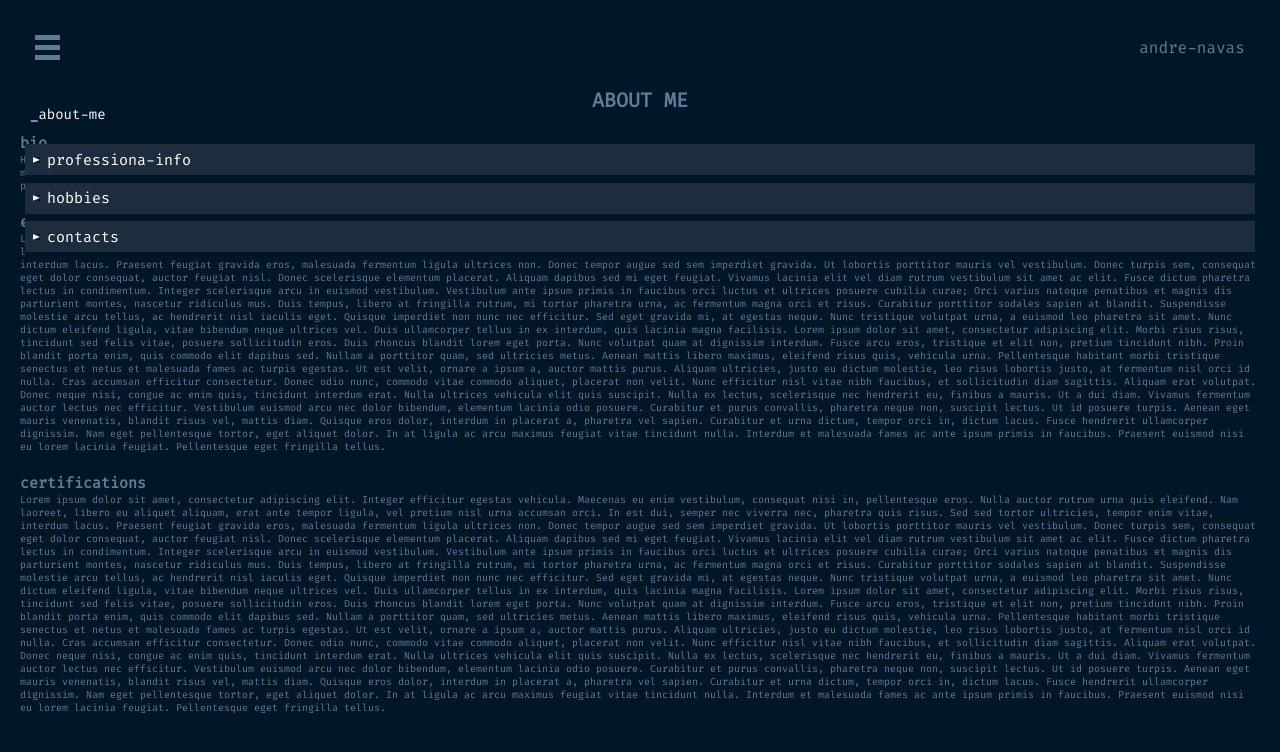
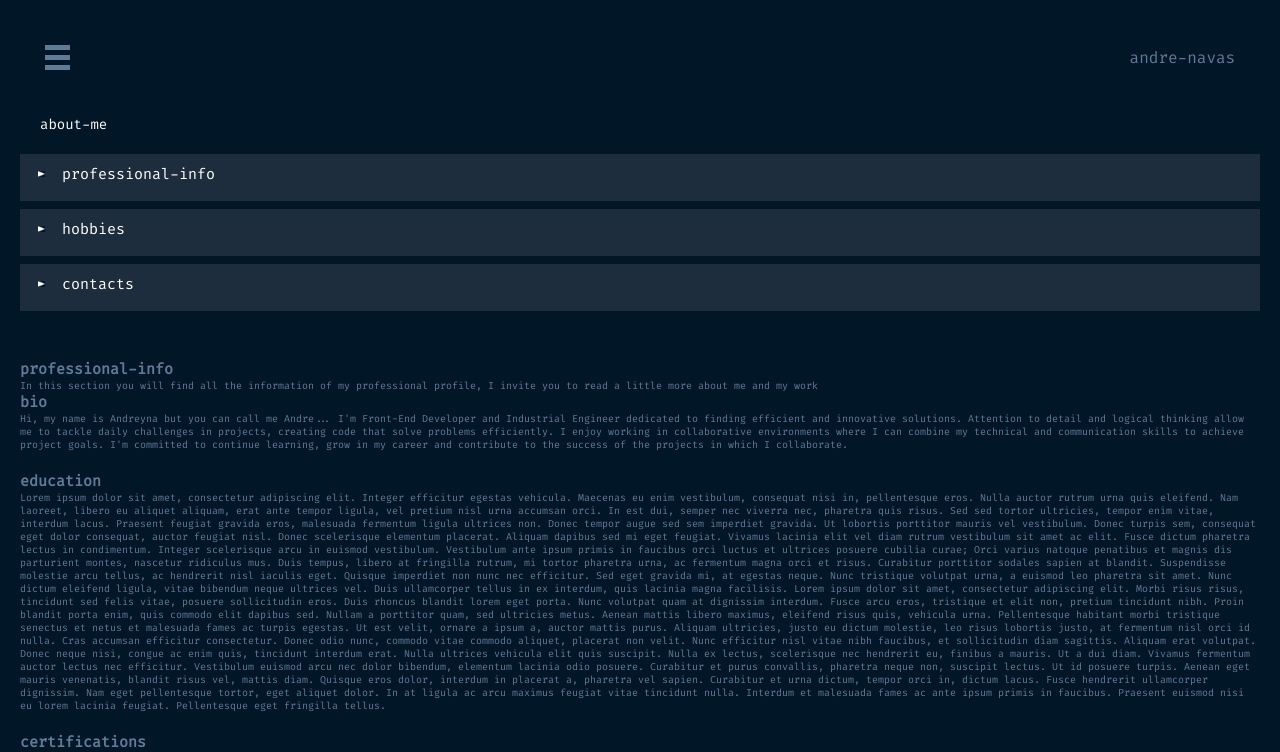
Before and after one commit to andrenavas/portfolio, a React (Vite) app: page /about in a window 1280 px wide. Shown: the top 752 px of the page. Built offline with nearby package versions, Linux system fonts and the light colour scheme.

Commit message:
ADD: submenu in about me view

```diff
--- a/src/components/Footer.css
+++ b/src/components/Footer.css
@@ -7,6 +7,7 @@
     font-size: 14px;
     color: #607B96;
     border: 1px solid #1E2D3D;
+    border-radius: 0 0 8px 8px;
     padding: 10px;
 }
 
--- /dev/null
+++ b/src/components/Sidebar.css
@@ -0,0 +1,54 @@
+.about-me-header {
+  text-align: center;
+}
+
+.vertical-menu {
+  color: #FFF;
+  font-size: 15px;
+}
+
+.container-list {
+  display: flex;
+  flex-direction: column;
+  gap: 0.5em;
+}
+
+.container-list a {
+  display: flex;
+  align-items: center;
+  gap: 0.5em;
+  width: 100%;
+  background: #1E2D3D;
+  margin-bottom: 0.5em;
+}
+
+.vector-img {
+  display: flex;
+  width: 7px;
+  height: 6px;
+  margin-left: 0.5em;
+  margin-right: 10px;
+}
+
+.vertical-menu ul {
+  list-style-type: none;
+  padding: 0;
+}
+
+.vertical-menu ul li {
+  cursor: pointer;
+  padding: 10px;
+  background-color: #1E2D3D;
+}
+
+.vertical-menu ul li:hover {
+  background-color: #eee;
+  color: #1E2D3D;
+}
+
+.vertical-menu ul ul {
+  padding-left: 20px;
+  display: flex;
+  flex-direction: column;
+  gap: 0.5em;
+}
--- /dev/null
+++ b/src/components/Sidebar.tsx
@@ -0,0 +1,43 @@
+import './Sidebar.css'
+import { useState } from 'react';
+import vector from '../assets/img/vector.png';
+const Sidebar = () => {
+  const [showSubMenu, setShowSubMenu] = useState(false);
+
+  const toggleSubMenu = () => {
+    setShowSubMenu(!showSubMenu);
+  };
+
+  return (
+    <div className="about-me-content">
+      <div className="vertical-menu">
+        <ul className='container-list'>
+          <li onClick={toggleSubMenu}>
+            <a href='#professional-info'>
+              <img className='vector-img' src={vector} alt='vector' />
+              professional-info
+            </a>
+          </li>
+          {showSubMenu && (
+            <ul>
+              <li><a href='#bio'>bio</a></li>
+              <li><a href='#education'>education</a></li>
+              <li><a href='#technologies'>technologies</a></li>
+              <li><a href='#certifications'>certifications</a></li>
+            </ul>
+          )}
+          <li><a href='#hobbies'>
+            <img className='vector-img' src={vector} alt='vector' />
+            hobbies
+          </a></li>
+          <li> <a href='#contacts'>
+            <img className='vector-img' src={vector} alt='vector' />
+            contacts
+          </a></li>
+        </ul>
+      </div>
+    </div>
+  )
+}
+
+export default Sidebar;
--- a/src/views/About.css
+++ b/src/views/About.css
@@ -1,3 +1,8 @@
+.about-header{
+  /* border-bottom: 1px solid #1E2D3D; */
+  margin: 1em;
+  padding: 1em;
+}
 .container-title-about {
   margin: 2em;
 }
@@ -7,42 +12,7 @@
   font-size: 14px;
 }
 
-.container-list {
-  color: #FFF;
-  font-size: 15px;
-  display: flex;
-  flex-direction: column;
-  margin: 1em;
-  position: relative;
-}
-
-ul {
-  list-style: none;
-}
-
-.anchor-about-me{
-  display: flex;
-  align-items: center;
-  gap: 0.5em;
-  width: 100%;
-  height: 31px;
-  background: #1E2D3D;
-  margin-bottom: 0.5em;
-}
-
-.vector-img{
-  display: flex;
-  width: 7px;
-  height: 6px;
-  margin-left: 0.5em;
-}
-
-.list-item{
-  background-color: #1E2D3D;
-}
-
 .container-main-home{
-  /* background-color: green; */
   margin: 2em;
   color: #607B96;
   display: flex;
--- a/src/views/About.tsx
+++ b/src/views/About.tsx
@@ -1,79 +1,29 @@
-import { useState } from 'react';
+// import { useState } from 'react';
 import './About.css'
 import Navbar from '../components/Navbar'
 import Footer from '../components/Footer'
-import vector from '../assets/img/vector.png'
+// import vector from '../assets/img/vector.png'
+// import OptionsAbout from '../components/OptionsAbout';
+import Sidebar from '../components/Sidebar';
 
-function About() {
-  const [professionalInfoVisible, setProfessionalInfoVisible] = useState(false);
-
-  const toggleOptions = () => {
-    setProfessionalInfoVisible(!professionalInfoVisible);
-  };
-
-  const scrollToSection = (sectionId: string) => {
-    const section = document.getElementById(sectionId);
-    if (section) {
-      section.scrollIntoView({ behavior: 'smooth' });
-    }
-  };
+const About: React.FC = () => {
 
   return (
     <div className='about-view'>
-      <header className='home-header'>
+      <header className='about-header'>
         <Navbar />
         <div className='container-title-about'>
-          <span className='title-about'>_about-me</span>
+          <span className='title-about'>about-me</span>
         </div>
-        <div className='container-list'>
-          <ul className='list-about-me'>
-            <a
-              className='anchor-about-me'
-              href='#professional-info'
-              id='professional-info'
-              onClick={toggleOptions}
-            >
-              <img className='vector-img' src={vector} alt='vector' />
-              <li className='list-item'>professiona-info</li>
-              {professionalInfoVisible && (
-                <div className='options-container'>
-                  <a href='#bio'>Bio</a>
-                  <a href='#education'>Education</a>
-                  <a href='#certifications'>Certifications</a>
-                </div>
-              )}
-            </a>
-            <a
-              className='anchor-about-me'
-              href='#hobbies'
-              id='hobbies'
-            >
-              <img className='vector-img' src={vector} alt='vector' />
-              <li className='list-item'>hobbies</li>
-            </a>
-            <a
-              className='anchor-about-me'
-              href='#contacts'
-              id='contacts'
-            >
-              <img className='vector-img' src={vector} alt='vector' />
-              <li className='list-item'>contacts</li>
-            </a>
-            {professionalInfoVisible && (
-              <div className='options-container'>
-                <a onClick={() => scrollToSection('bio')}>Bio</a>
-                <a onClick={() => scrollToSection('education')}>Education</a>
-                <a onClick={() => scrollToSection('certifications')}>Certifications</a>
-              </div>
-            )}
-          </ul>
+        <div className='container-sidebar'>
+          <Sidebar />
         </div>
       </header>
-
       <main>
         <div className='container-main-home'>
-          <h1>ABOUT ME</h1>
           <section className='bio' id='bio'>
+            <h1>professional-info</h1>
+            <p>In this section you will find all the information of my professional profile, I invite you to read a little more about me and my work</p>
             <h2>bio</h2>
             <p>Hi, my name is Andreyna but you can call me Andre...
 
--- a/src/views/Home.css
+++ b/src/views/Home.css
@@ -99,8 +99,8 @@
   display: inline;
 }
 
-.container-footer{
-  /* background-color: red; */
+/* .container-footer{
+  background-color: red;
   display: flex;
   justify-content:center;
   align-items: center;
@@ -109,17 +109,17 @@
   color: #607B96;
   border: 1px solid #1E2D3D;
   padding: 10px;
-}
+} */
 
 /* .container-footer span{
   margin-left: 12%;
 } */
 
-.link-github, .link-linkedin{
+/* .link-github, .link-linkedin{
   display: flex;
   width: 40px;
   height: 35px;
-}
+} */
 
 /* #root {
   max-width: 1280px;
--- a/src/views/Home.tsx
+++ b/src/views/Home.tsx
@@ -1,6 +1,8 @@
 import './Home.css'
 import Navbar from '../components/Navbar'
 import Footer from '../components/Footer'
+// import blue from '../assets/img/blue.png'
+// import green from '../assets/img/green.png'
 
 function Home() {
 
@@ -18,6 +20,8 @@ function Home() {
               <h1 className='title-home'>Andre Navas</h1>
               <span className='span-frontend'>  &gt; Frontend Developer</span>
             </div>
+            {/* <img className='img-green' src={green} alt='green background' />
+            <img className='img-blue' src={blue} alt='blue background' /> */}
             <div className='container-github-profile'>
               <p className='titleGithubProfile'>//Find my profile on Github:</p>
               <div className='containerGithubLink'>
```
Also changed, not shown: src/assets/img/blue.png (added), src/assets/img/green.png (added).
